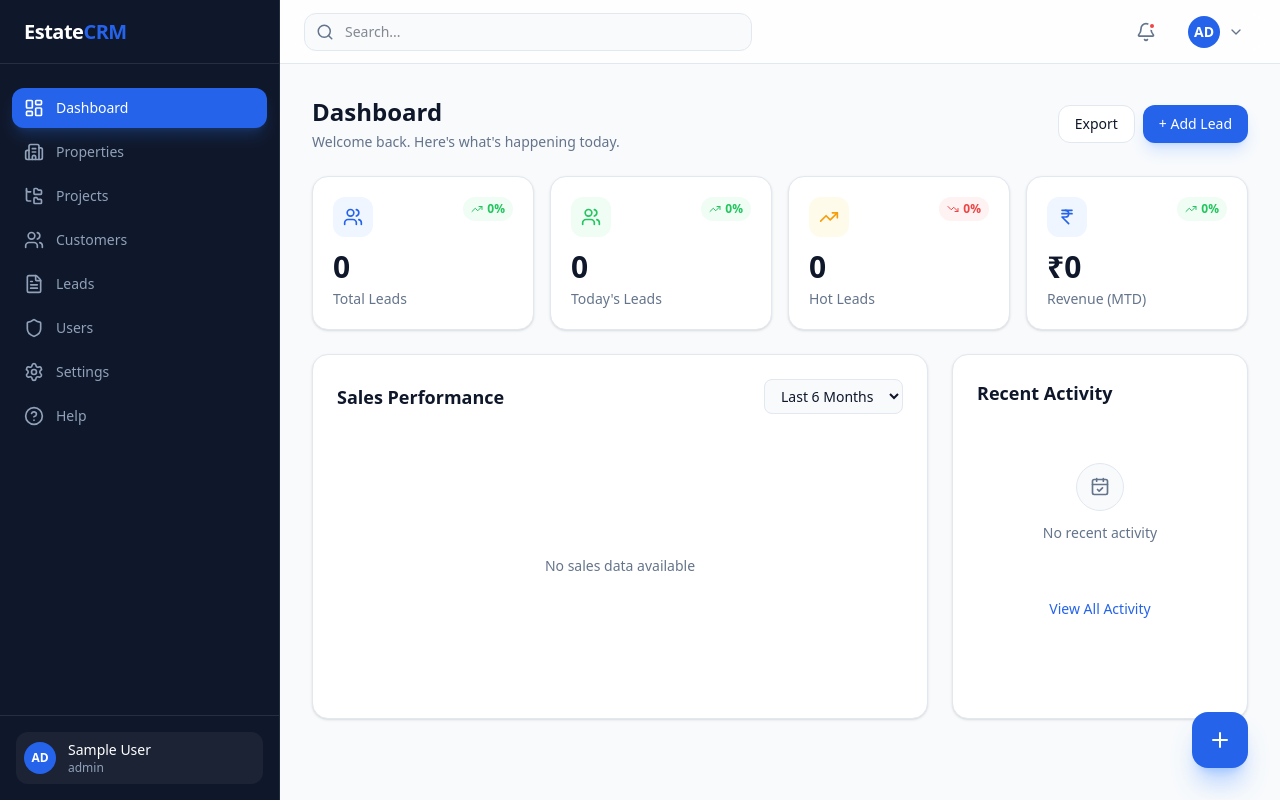
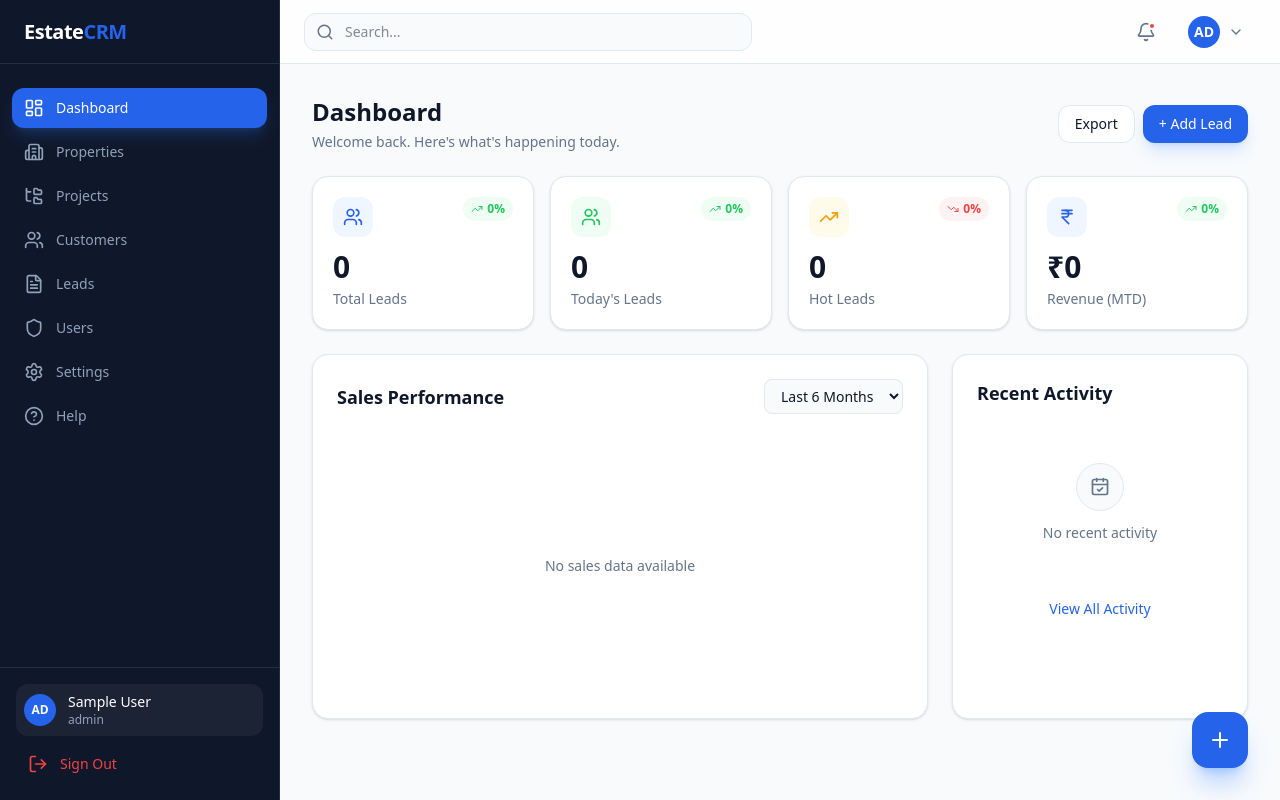
Before and after one commit to Prashant-1401/Estate-Model, a Next.js app: page / in a window 1280 px wide. Built offline with nearby package versions, Linux system fonts and the light colour scheme; sample sign-in values are in the browser's storage.

Commit message:
Add logout button to sidebar panel

```diff
--- a/src/components/Layout.tsx
+++ b/src/components/Layout.tsx
@@ -87,7 +87,7 @@ export function DashboardLayout({ children, activeView, setActiveView, onFabClic
           ))}
         </nav>
 
-        <div className="p-4 border-t border-white/10">
+        <div className="p-4 border-t border-white/10 space-y-2">
           <div className="flex items-center gap-3 p-2 rounded-xl bg-white/5">
             <div className="w-8 h-8 rounded-full bg-[#2563EB] flex items-center justify-center text-xs font-bold">
               {user?.initials || "AD"}
@@ -97,6 +97,11 @@ export function DashboardLayout({ children, activeView, setActiveView, onFabClic
               <p className="text-xs text-slate-400 truncate">{user?.role || "Administrator"}</p>
             </div>
           </div>
+          <button onClick={handleLogout}
+            className="w-full flex items-center gap-3 px-3 py-2.5 rounded-xl text-sm font-medium text-[#EF4444] hover:bg-red-500/10 transition-all">
+            <LogOut size={20} />
+            Sign Out
+          </button>
         </div>
       </aside>
 
```
